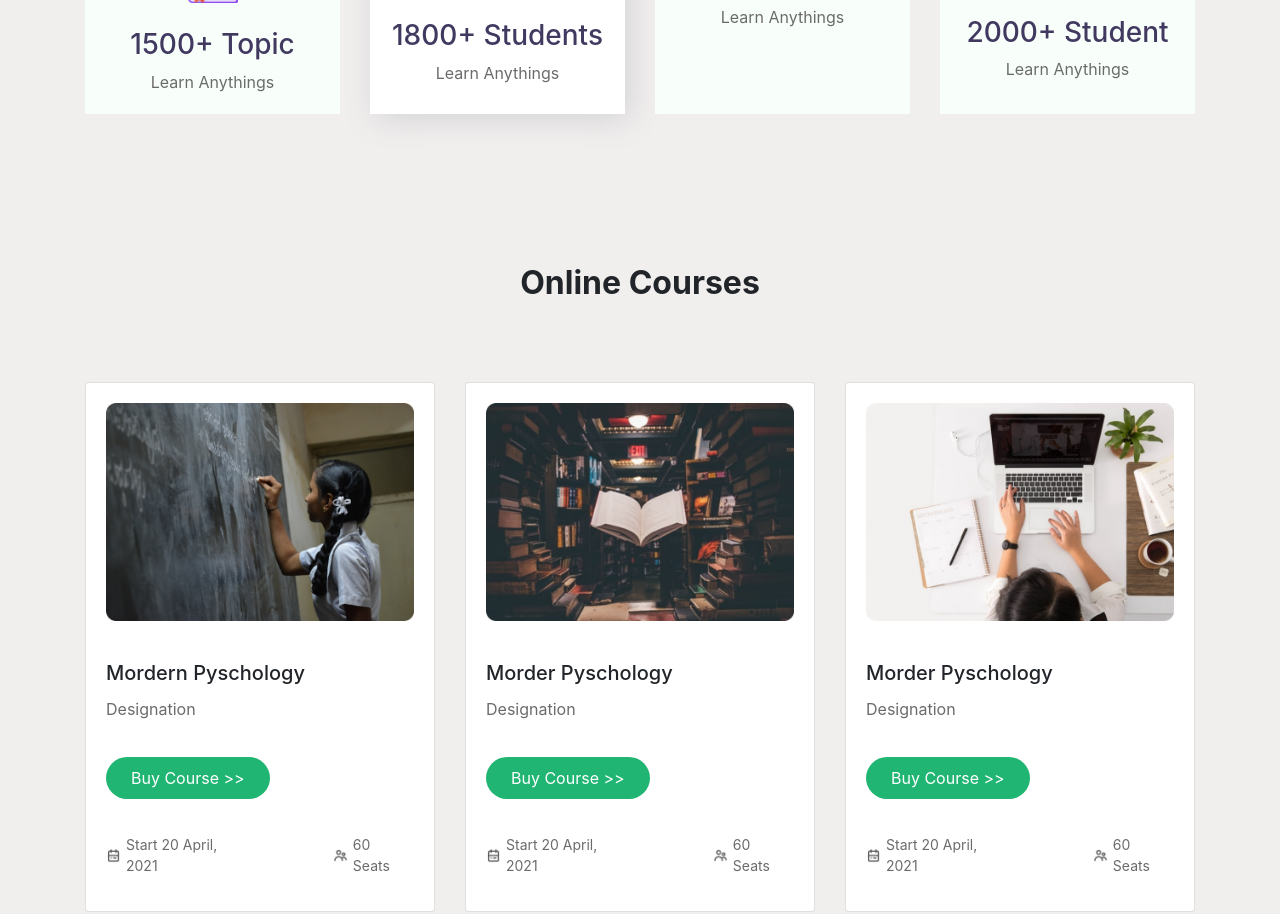
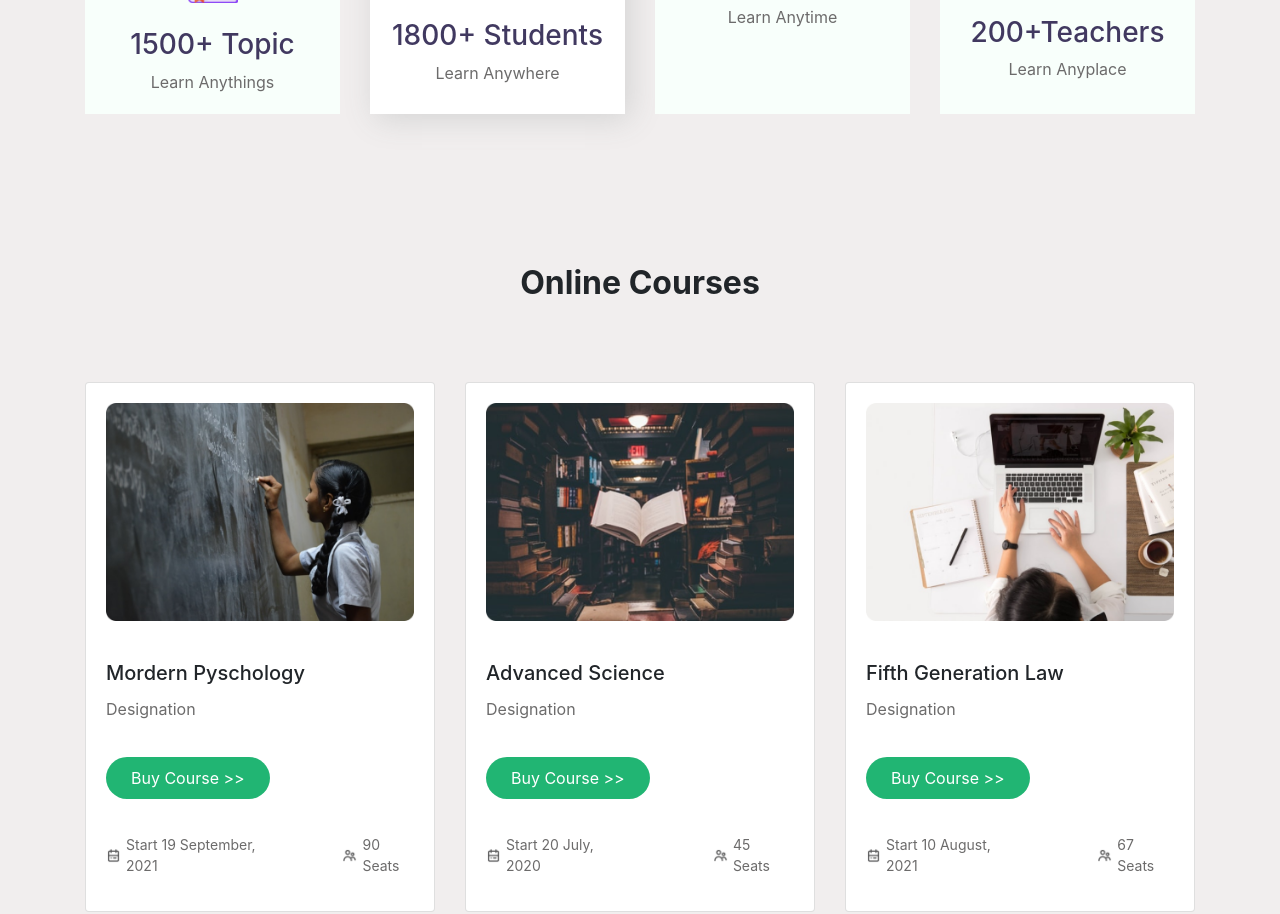
Before and after one commit to Fahim-Ahmeed/e-school, a plain HTML site: page index.html in a window 1280 px wide. Shown: the part 831-1745 px from the top of the page. Drawn offline with nearby package versions, Linux system fonts and the light colour scheme.

Commit message:
discription update

```diff
--- a/index.html
+++ b/index.html
@@ -50,7 +50,7 @@
                             <h1>Learn With fun <br>
                                 on <span class="gre-box">any schedule</span>
                             </h1>
-                            <p>Lorem ipsum dolor sit amet, consectetur <br>  adipiscing elit. Varius blandit facilisis quam netus.</p>
+                            <p>You become strong by defying defeat <br> and by turning loss and failure into success.</p>
                             <button class="buy-now-button">Get Started</button>
                         </div>
                     </div>
@@ -82,7 +82,7 @@
                     </div>
                     <div>
                         <h3>1800+ Students</h3>
-                        <p>Learn Anythings</p>
+                        <p>Learn Anywhere</p>
                     </div>
                 </div>
             </div>
@@ -93,7 +93,7 @@
                     </div>
                     <div>
                         <h3>9K+ Test Token</h3>
-                        <p>Learn Anythings</p>
+                        <p>Learn Anytime</p>
                     </div>
                 </div>
             </div>
@@ -103,8 +103,8 @@
                         <img class="icon" src="assests/images/ICON/Student.png" alt="">
                     </div>
                     <div>
-                        <h3>2000+ Student</h3>
-                        <p>Learn Anythings</p>
+                        <h3>200+Teachers</h3>
+                        <p>Learn Anyplace</p>
                     </div>
                 </div>
             </div>
@@ -122,37 +122,37 @@
                 <button class="buy-now-button">Buy Course >></button>
                 <div class="block d-flex align-items-center">
                     <img class="icons-course" src="assests/images/ICON/calendar.png" alt="">
-                    <p class="start-p">Start 20  April, 2021</p>
+                    <p class="start-p">Start 19 September, 2021</p>
                     <img class="icons-course course" src="assests/images/ICON/people.png" alt="">
-                    <p class="start-p">60 Seats</p>
+                    <p class="start-p">90 Seats</p>
                 </div>
               </div>
             </div>
             <div class="card">
               <img src="assests/images/Photos/Morder psyc.png" class="card-img-top" alt="...">
               <div class="card-body">
-                <h5 class="card-title">Morder Pyschology</h5>
+                <h5 class="card-title">Advanced Science</h5>
                 <p class="card-text">Designation</p>
                 <button class="buy-now-button">Buy Course >></button>
                 <div class="block d-flex align-items-center">
                     <img class="icons-course" src="assests/images/ICON/calendar.png" alt="">
-                    <p class="start-p">Start 20  April, 2021</p>
+                    <p class="start-p">Start 20 July, 2020</p>
                     <img class="icons-course course" src="assests/images/ICON/people.png" alt="">
-                    <p class="start-p">60 Seats</p>
+                    <p class="start-p">45 Seats</p>
                 </div>
               </div>
             </div>
             <div class="card">
               <img src="assests/images/Photos/Morder pychons.png" class="card-img-top" alt="...">
               <div class="card-body">
-                <h5 class="card-title">Morder Pyschology</h5>
+                <h5 class="card-title">Fifth Generation Law</h5>
                 <p class="card-text">Designation</p>
                 <button class="buy-now-button">Buy Course >></button>
                 <div class="block d-flex align-items-center">
                     <img class="icons-course" src="assests/images/ICON/calendar.png" alt="">
-                    <p class="start-p align-items-center">Start 20  April, 2021</p>
+                    <p class="start-p align-items-center">Start 10 August, 2021</p>
                     <img class="icons-course course" src="assests/images/ICON/people.png" alt="">
-                    <p class="start-p ">60 Seats</p>
+                    <p class="start-p ">67 Seats</p>
                 </div>
               </div>
             </div>
@@ -164,7 +164,7 @@
         <div class="row">
             <div class="col-md-12 col-sm-12 col-12 d-flex align-items-center testimonial justify-content-center">
                 <img src="assests/images/Photos/Man.png" alt="">
-                <p class="wrap">Lorem ipsum dolor sit amet consectetur adipisicing elit. Deserunt facere delectus quo nesciunt et officia ad modi soluta alias corporis illo eveniet, possimus reiciendis, animi veritatis aperiam hic dolore obcaecati!</p>
+                <p class="wrap">The fool has one great advantage over a man of sense; he is always satisfied with himself.You must not fight too often with one enemy, or you will teach him all your art of war.</p>
             </div>
         </div>
     </div>
@@ -173,7 +173,7 @@
         <div class="container wrapper">
             <div class="row">
                 <div class="col-md-6 col-sm-6 col-6 d">
-                    <p class="align-items-center footer-p wrapper">Lorem ipsum dolor sit amet consectetur, adipisicing elit. Atque reprehenderit quo ratione.</p>
+                    <p class="align-items-center footer-p wrapper">Great ambition is the passion of a great character. Those endowed with it may perform very good or very bad acts. All depends on the principles which direct them.</p>
                 </div>
                 <div class="col-md-2 col-sm-6 col-6 wrapper footer-section">
                     <ul>
@@ -198,11 +198,11 @@
                 <div class="col-md-2 col-sm-6 col-6 wrapper footer-section">
                     <ul>
                         <li class="courses-li">Useful Link</li>
-                        <li>Graphics Design</li>
+                        <li>UV/UI</li>
                         <li>Web Design</li>
                         <li>Business</li>
-                        <li>Marketing</li>
-                        <li>Engineering</li>
+                        <li>Digital Marketing</li>
+                        <li>Importance Of Engineering</li>
                     </ul>
                 </div>
             </div>
```
